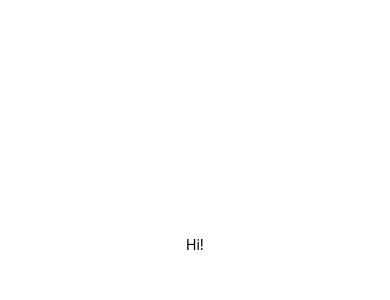
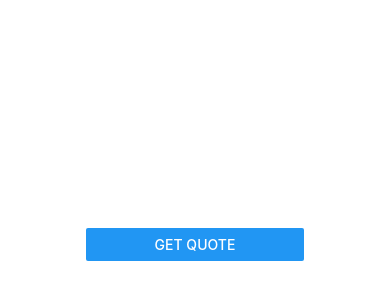
Before and after one commit to SX129/Stock-Explorer, a React Native app in the folder client/: screen / in a window 390 px wide. Shown: the part 178-478 px from the top of the page. Built offline with nearby package versions, Linux system fonts and the light colour scheme.

Commit message:
Added Dashboard component with hooks

```diff
--- a/client/App.tsx
+++ b/client/App.tsx
@@ -1,5 +1,6 @@
 import { StyleSheet, Text, View } from 'react-native';
 import { ApolloClient, InMemoryCache, ApolloProvider, gql } from '@apollo/client';
+import Dashboard from './screens/Dashboard';
 
 const client = new ApolloClient({
   uri: 'http://localhost:4000/',
@@ -10,7 +11,7 @@ export default function App() {
   return (
     <ApolloProvider client={client}>
       <View style={styles.container}>
-        <Text>Hi!</Text>
+        <Dashboard />
       </View>
     </ApolloProvider>
   );
--- /dev/null
+++ b/client/screens/Dashboard.tsx
@@ -0,0 +1,31 @@
+import { gql, useMutation, useQuery } from "@apollo/client";
+import React, { useState } from "react";
+import { Button, Text, TextInput, View } from "react-native";
+
+const Dashboard: React.FC = () => {
+    const [symbol, setSymbol] = useState('');
+
+    const [getQuote, {data, loading, error}] = useMutation(gql`
+        mutation ($symbol: String!) {
+            quote(symbol: $symbol) {
+                change
+                changePercent
+                companyName
+                latestPrice
+                peRatio
+                previousClose
+                symbol
+            }
+        }
+    `);
+
+    return (
+    <View>
+        <TextInput value={symbol} onChangeText={setSymbol} />
+        <Button onPress={() => getQuote({variables: { symbol }})} title= "Get Quote" />
+        <Text> {JSON.stringify(error || data)} </Text>
+    </View>
+    );
+};
+
+export default Dashboard;
```
